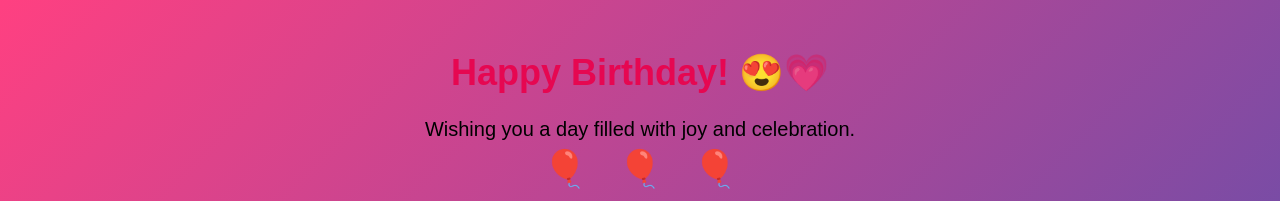
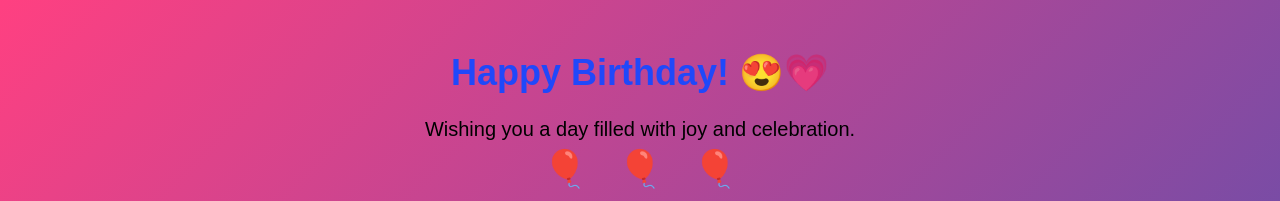
Before and after one commit to Paraskanzariya/Happy_Birthday, a plain HTML site: page index.html in a window 1280 px wide. Shown: the top 201 px of the page. Drawn offline with Linux system fonts and the light colour scheme.

Commit message:
Update index.html

```diff
--- a/index.html
+++ b/index.html
@@ -15,7 +15,7 @@
         }
 
         h1 {
-            color: #e60751;
+            color: #2048fa;
             font-size: 36px;
         }
 
@@ -60,9 +60,9 @@
             <span class="balloon">🎈</span>
             <span class="balloon">🎈</span>
         </div>
-    </div>
-    <div>
-        <iframe width="560" height="600" src="Happy_Birthday.mp4" frameborder="0" allowfullscreen></iframe>
+        <div>
+            <iframe width="560" height="600" src="Happy_Birthday.mp4" frameborder="0" allowfullscreen></iframe>
+        </div>
     </div>
 </body>
 
```
